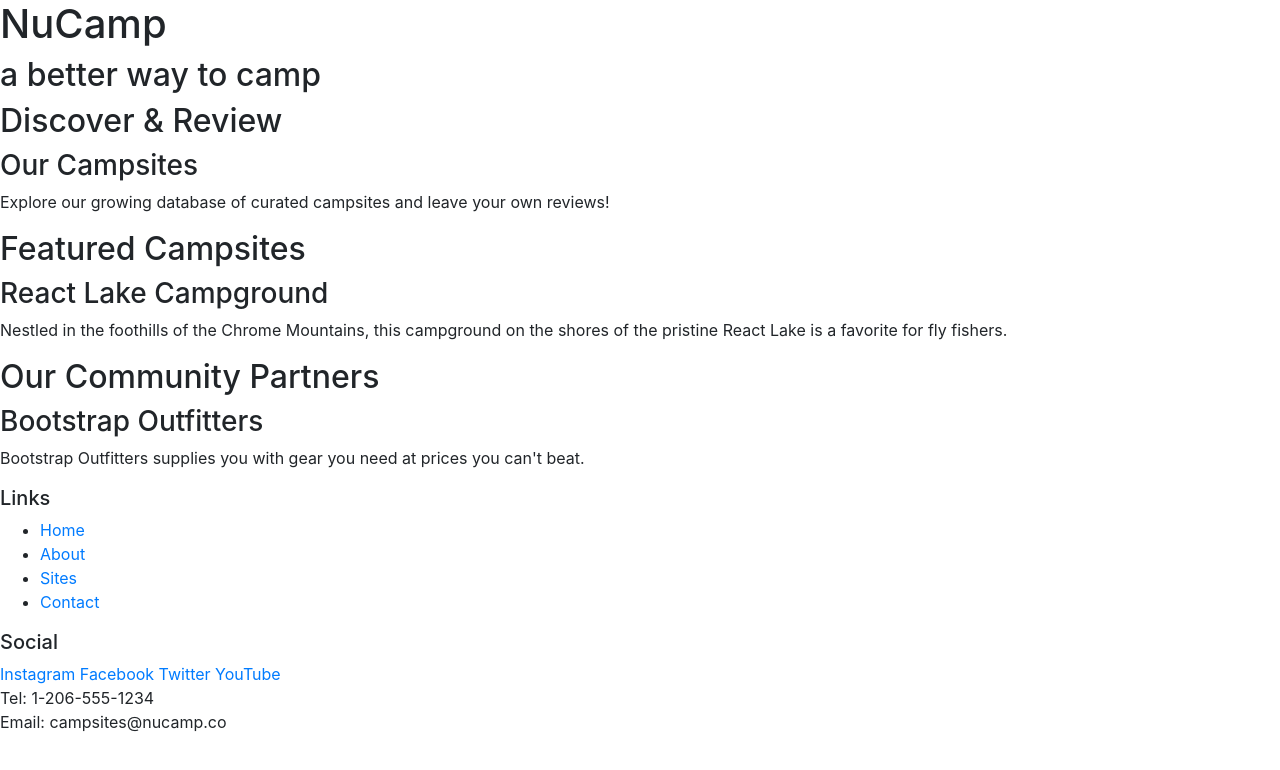
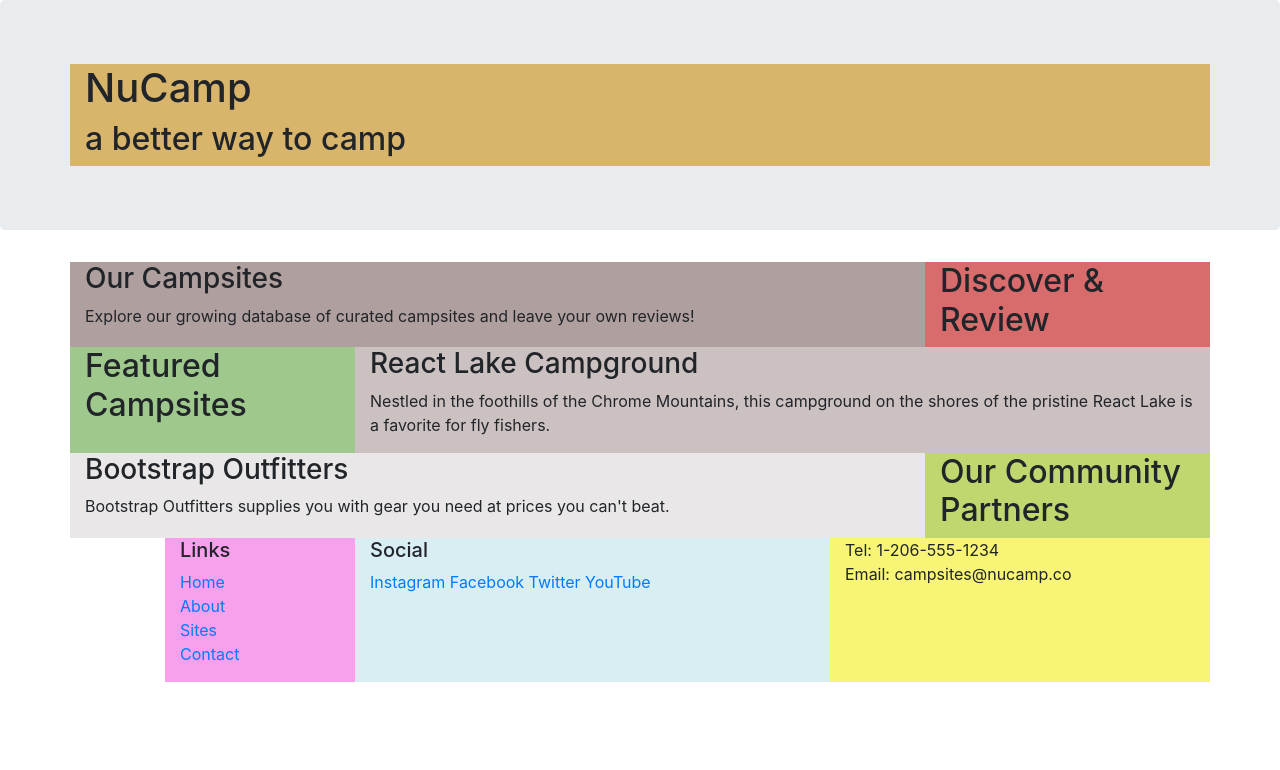
Before and after one commit to mektefaie/nucamp-bootstrap, a website: page index.html in a window 1280 px wide. Drawn offline with nearby package versions, Linux system fonts and the light colour scheme.

Commit message:
W1: Getting Started with Bootstrap 7

```diff
--- a/index.html
+++ b/index.html
@@ -14,52 +14,74 @@
 
 <body>
 
-    <header>
-        <div>
+    <header class="jumbotron">
+        <div class="container">
+            <div class="row">
+                <div class="col" style="background:#d8b56b">
                     <h1>NuCamp</h1>
                     <h2>a better way to camp</h2>
                 </div>
+            </div>
+        </div>
     </header>
 
-    <div>
+    <div class="container">
+        <div class="row">
+            <div class="col-sm-4 col-md-3 order-sm-last" style="background:#d86b6b">
                 <h2>Discover & Review</h2>
+            </div>
+            <div class="col" style="background:#b09f9f">
                 <h3>Our Campsites</h3>
                 <p>Explore our growing database of curated campsites and leave your own reviews!</p>
             </div>
-
-    <div>
-        <h2>Featured Campsites</h2>
-        <h3>React Lake Campground</h3>
-        <p>Nestled in the foothills of the Chrome Mountains, this campground on the shores of the pristine React Lake is
-            a favorite for fly fishers.</p>
         </div>
 
-    <div>
+        <div class="row">
+            <div class="col-sm-4 col-md-3" style="background:#9fc98c">
+                <h2>Featured Campsites</h2>
+            </div>
+            <div class="col" style="background:#cbc1c1">
+                <h3>React Lake Campground</h3>
+                <p>Nestled in the foothills of the Chrome Mountains, this campground on the shores of the pristine React
+                    Lake is a favorite for fly fishers.</p>
+            </div>
+        </div>
+
+        <div class=row>
+            <div class="col-sm-4 col-md-3 order-sm-last" style="background:#c0d66f">
                 <h2>Our Community Partners</h2>
+            </div>
+            <div class="col" style="background:#e9e7e7">
                 <h3>Bootstrap Outfitters</h3>
                 <p>Bootstrap Outfitters supplies you with gear you need at prices you can't beat.</p>
             </div>
+        </div>
+    </div>
 
     <footer>
-        <div>
+        <div class="container">
+            <div class="row">
+                <div class="col-4 col-sm-2 offset-1" style="background:#f7a0ec">
                     <h5>Links</h5>
-            <ul>
+                    <ul class="list-unstyled">
                         <li><a href="#">Home</a></li>
                         <li><a href="#">About</a></li>
                         <li><a href="#">Sites</a></li>
                         <li><a href="#">Contact</a></li>
                     </ul>
                 </div>
-        <div>
+                <div class="col-6 col-sm-5" style="background:#9bd3dd62">
                     <h5>Social</h5>
                     <a href="http://instagram.com/">Instagram</a>
                     <a href="http://facebook.com/">Facebook</a>
                     <a href="http://twitter.com/">Twitter</a>
                     <a href="http://youtube.com/">YouTube</a>
                 </div>
-        <div>
+                <div class="col-sm-4" style="background:#f8f476">
                     Tel: 1-206-555-1234<br />
                     Email: campsites@nucamp.co
+                </div>
+            </div>
         </div>
     </footer>
 
```
Lines whose indentation alone changed are shown as unchanged.
